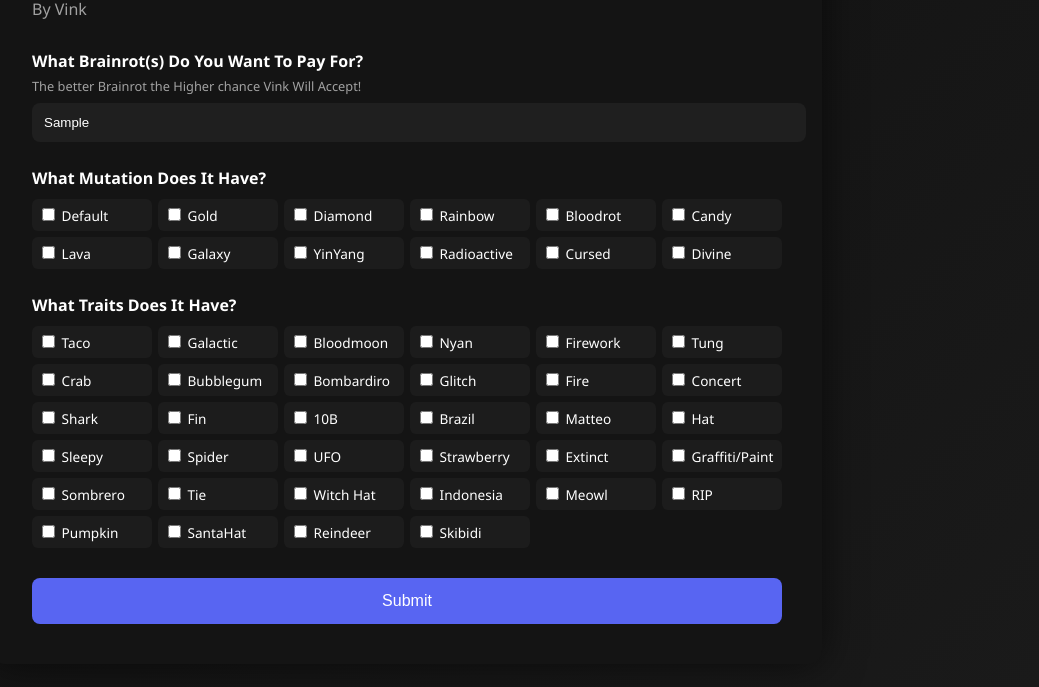
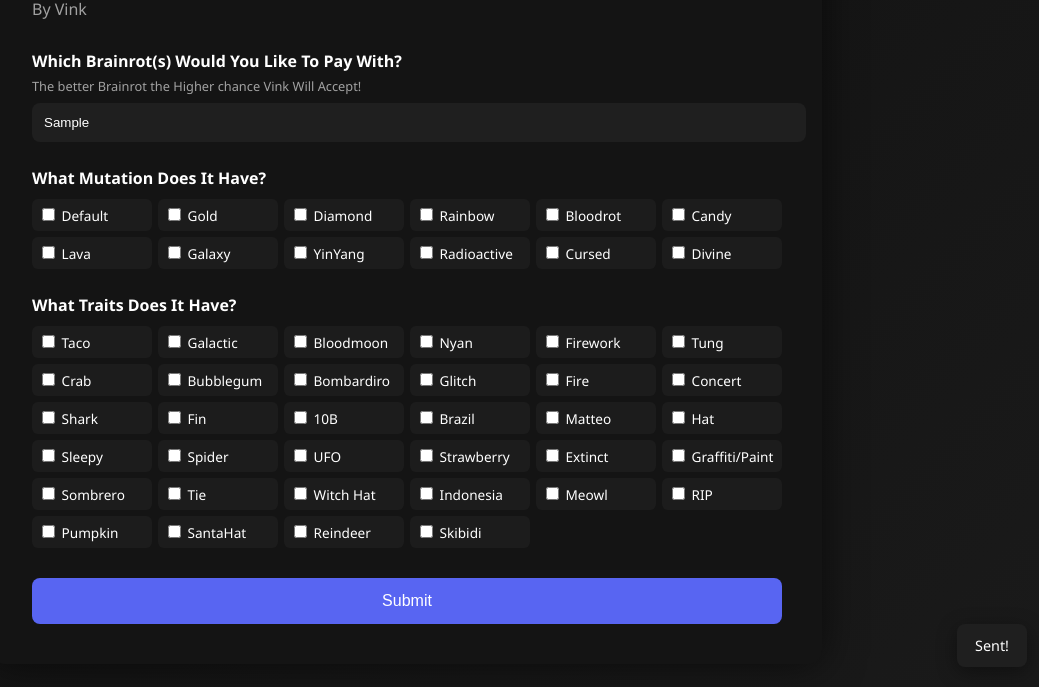
Before and after one commit to vinkofficial/InstantStealSAB, a plain HTML site: page index.html in a window 1280 px wide. Both pictures are taken after typing "Sample" into the empty fields and a click on the button "Submit". Shown: the part 113-800 px from the top of the page, without its empty margins (233-1272 px from the left). Drawn offline with Linux system fonts and the light colour scheme; no server answers.

Commit message:
Update index.html

```diff
--- a/index.html
+++ b/index.html
@@ -101,6 +101,30 @@ button:hover {
     margin-top: 5px;
 }
 
+.toast-container {
+    position: fixed;
+    bottom: 20px;
+    right: 20px;
+    display: flex;
+    flex-direction: column;
+    gap: 10px;
+    z-index: 9999;
+}
+
+.toast {
+    background: #1f1f1f;
+    padding: 12px 18px;
+    border-radius: 8px;
+    box-shadow: 0 5px 20px rgba(0,0,0,0.4);
+    animation: slideUp 0.4s ease;
+    font-size: 0.9rem;
+}
+
+@keyframes slideUp {
+    from {opacity:0; transform: translateY(20px);}
+    to {opacity:1; transform: translateY(0);}
+}
+
 @keyframes fadeIn {
     from {opacity:0; transform: translateY(10px);}
     to {opacity:1; transform: translateY(0);}
@@ -115,7 +139,7 @@ button:hover {
     <div class="subtitle">By Vink</div>
 
     <div class="section">
-        <strong>What Brainrot(s) Do You Want To Pay For?</strong>
+        <strong>Which Brainrot(s) Would You Like To Pay With?</strong>
         <div class="info">The better Brainrot the Higher chance Vink Will Accept!</div>
         <input type="text" id="brainrotInput" placeholder="Type your Brainrot(s) here...">
     </div>
@@ -133,6 +157,8 @@ button:hover {
     <button onclick="submitForm()">Submit</button>
 </div>
 
+<div class="toast-container" id="toastContainer"></div>
+
 <script>
 const mutationList = ["Default","Gold","Diamond","Rainbow","Bloodrot","Candy","Lava","Galaxy","YinYang","Radioactive","Cursed","Divine"];
 const traitList = ["Taco","Galactic","Bloodmoon","Nyan","Firework","Tung","Crab","Bubblegum","Bombardiro","Glitch","Fire","Concert","Shark","Fin","10B","Brazil","Matteo","Hat","Sleepy","Spider","UFO","Strawberry","Extinct","Graffiti/Paint","Sombrero","Tie","Witch Hat","Indonesia","Meowl","RIP","Pumpkin","SantaHat","Reindeer","Skibidi"];
@@ -146,6 +172,21 @@ traitList.forEach(t => {
     document.getElementById("traits").innerHTML +=
     `<label><input type="checkbox" value="${t}"> ${t}</label>`;
 });
+
+function showToast(message) {
+    const toast = document.createElement("div");
+    toast.className = "toast";
+    toast.innerText = message;
+    document.getElementById("toastContainer").appendChild(toast);
+
+    setTimeout(() => {
+        toast.remove();
+    }, 3000);
+}
+
+window.onload = function() {
+    showToast("Welcome user!");
+};
 
 function submitForm() {
     const brainrot = document.getElementById("brainrotInput").value;
@@ -167,7 +208,7 @@ Traits: ${selectedTraits.join(", ") || "None"}`
         })
     });
 
-    alert("Submission Sent!");
+    showToast("Sent!");
 }
 </script>
 
```
